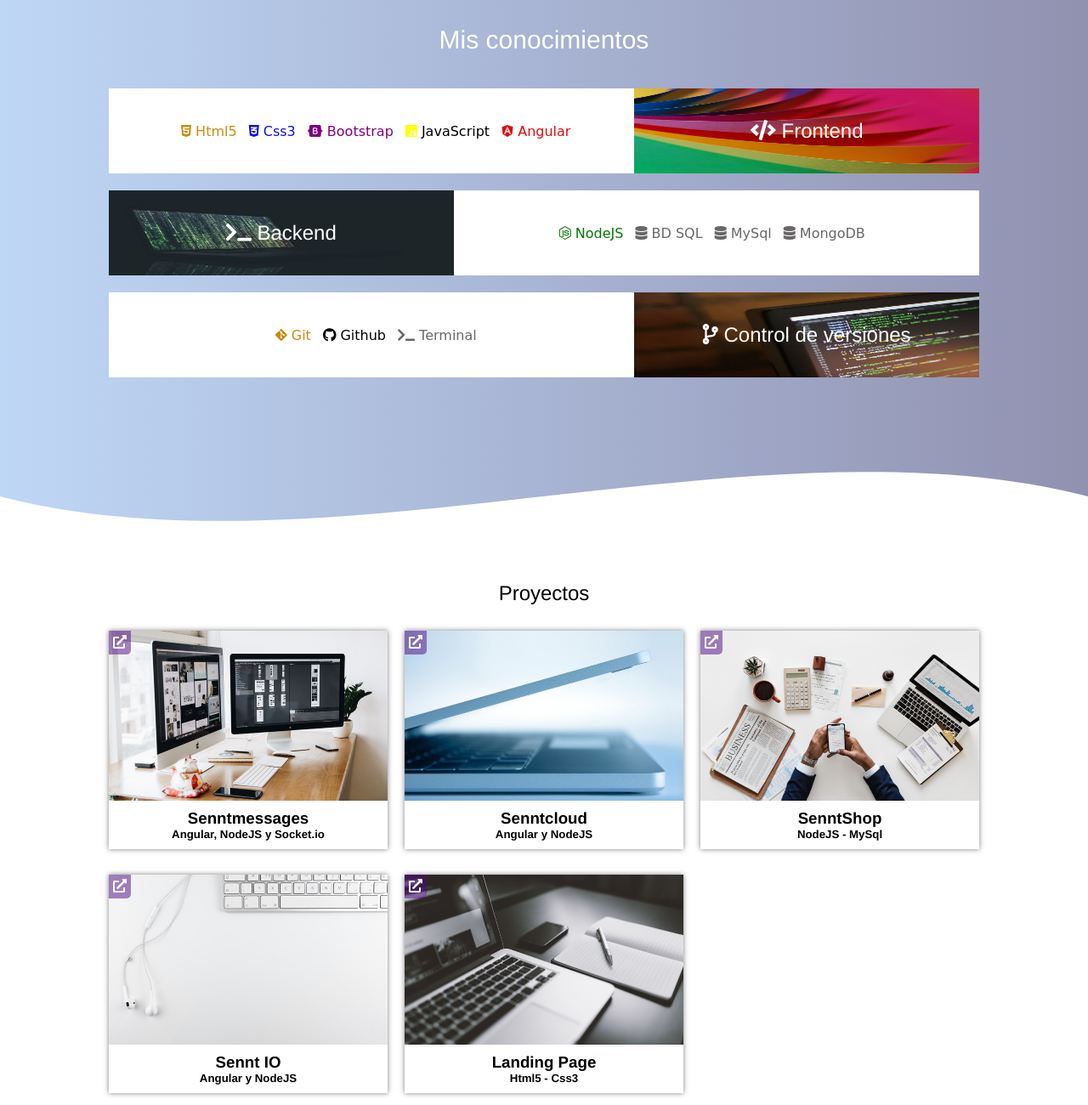
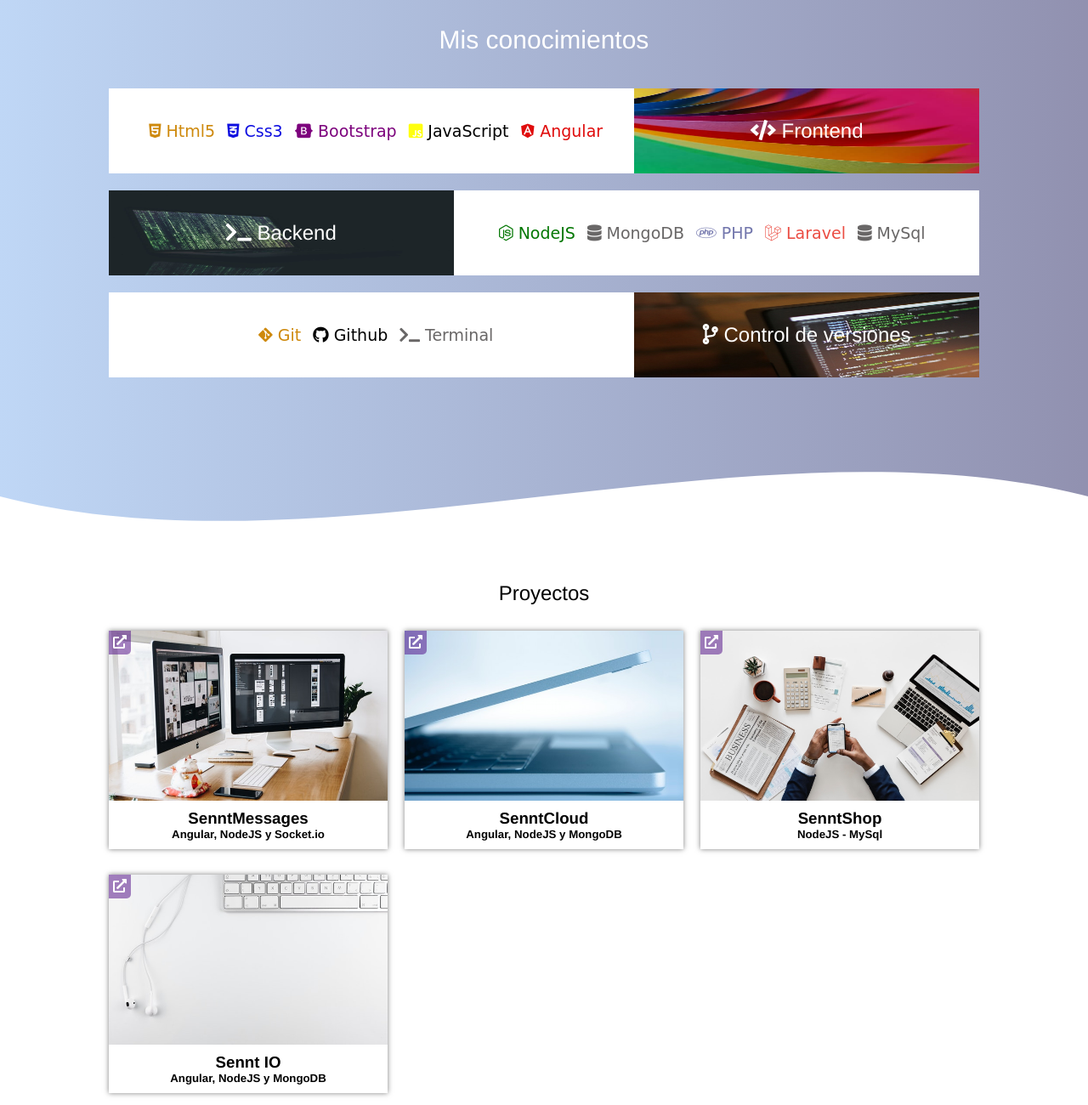
Before and after one commit to Sennt03/Portafolio, a plain HTML site: page index.html in a window 1280 px wide. Shown: the part 1100-2400 px from the top of the page at 85% size. Drawn offline with Linux system fonts and the light colour scheme; files whose address does not match are found by name.

Commit message:
Update links to projects

```diff
--- a/index.html
+++ b/index.html
@@ -68,9 +68,10 @@
                     <div class="div-conocimientos">
                         <ul>
                             <li class="green"><i class="fab fa-node-js"></i> NodeJS</li>
-                            <li class="gray"><i class="fas fa-database"></i> BD SQL</li>
+                            <li class="gray"><i class="fas fa-database"></i> MongoDB</li>
+                            <li class="php"><i class="fab fa-php"></i> PHP</li>
+                            <li class="laravel"><i class="fab fa-laravel"></i> Laravel</li>
                             <li class="gray"><i class="fas fa-database"></i> MySql</li>
-                            <li class="gray"><i class="fas fa-database"></i> MongoDB</li>
                         </ul>
                     </div>
                 </div>
@@ -97,7 +98,7 @@
         <label for="btn-modal" class="lbl-modal">Añadir</label>
         <div class="modal">
             <div class="contenedor-modal">
-                <img id="img-modal" src="file:///C:/Users/David/Practicas/00.Dise%C3%B1os/Guiadas/01.CSS/img/img1.jpg">
+                <img id="img-modal" src="">
                 <label for="btn-modal"><i class="fas fa-times"></i></label>
                 <a target="blank" id="github-modal" href="#"><i class="fab fa-github"></i></a>
                 <a target="blank" id="link-modal" href="#" class="link-2"><i class="fas fa-link"></i></a>
@@ -117,7 +118,7 @@
                     <label for="5" class="abrir"><i class="fas fa-external-link-alt"></i></label>
                     <img src="./img/senntblog.jpg">
                     <div class="text-proyectos">
-                        <h3>Senntmessages</h3>
+                        <h3>SenntMessages</h3>
                         <h5>Angular, NodeJS y Socket.io</h5>
                     </div>
                     <div class="hover-galeria">
@@ -134,8 +135,8 @@
                     <label for="1" class="abrir"><i class="fas fa-external-link-alt"></i></label>
                     <img src="./img/senntcloud.jpg">
                     <div class="text-proyectos">
-                        <h3>Senntcloud</h3>
-                        <h5>Angular y NodeJS</h5>
+                        <h3>SenntCloud</h3>
+                        <h5>Angular, NodeJS y MongoDB</h5>
                     </div>
                     <div class="hover-galeria">
                         <div class="modal-proyecto">
@@ -169,7 +170,7 @@
                     <img src="./img/senntio.jpg">
                     <div class="text-proyectos">
                         <h3>Sennt IO</h3>
-                        <h5>Angular y NodeJS</h5>
+                        <h5>Angular, NodeJS y MongoDB</h5>
                     </div>
                     <div class="hover-galeria">
                         <div class="modal-proyecto">
@@ -180,7 +181,7 @@
                     </div>
                 </div>
 
-                <div class="imagen-port">
+                <!-- <div class="imagen-port">
                     <input class="input-hover" type="checkbox" name="4" id="4">
                     <label for="4" class="abrir"><i class="fas fa-external-link-alt"></i></label>
                     <img src="./img/landingpage.jpg">
@@ -195,7 +196,7 @@
                             <p _id="4" class="detalles">Detalles</p>
                         </div>
                     </div>
-                </div>
+                </div> -->
 
             </div>
         </section>
@@ -225,9 +226,12 @@
                 </div>
             </div>
         </div>
-        <h3>David Ruiz &copy; 2022</h3>
+        <h3 id="copy">David Ruiz</h3>
     </footer>
 
     <script src="./js/modal.js"></script>
+    <script>
+        document.getElementById('copy').innerHTML = `David Ruiz &copy; ${new Date().getFullYear()}`
+    </script>
 </body>
 </html>
--- a/js/modal.js
+++ b/js/modal.js
@@ -1,24 +1,24 @@
 const githubLink = 'https://github.com/Sennt03/'
 
 const img1 = './img/senntcloud.jpg'
-const github1 = githubLink + 'Mean-Stack-Nube-Online'
-const link1 = 'https://senntcloud.herokuapp.com'
+const github1 = githubLink + 'Angular-Node-Nube-Online'
+const link1 = 'https://senntcloud.up.railway.app'
 const nombre1 = 'SenntCloud'
-const tecnologias1 = 'Mean Stack'
+const tecnologias1 = 'Angular, NodeJS y MongoDB'
 const descripcion1 = 'Sistema de nube online donde puedes subir tus archivos, subir imagenes, crear carpetas y desde cualquier dispositivo solo iniciando sesion puedes descargarlos'
 
 const img2 = './img/senntshop.jpg'
 const github2 = githubLink + 'NodeJS-Sistema-Tienda-Online'
-const link2 = 'https://senntshop.herokuapp.com'
+const link2 = 'https://senntshop.up.railway.app'
 const nombre2 = 'SenntShop'
 const tecnologias2 = 'NodeJS y MySql'
 const descripcion2 = 'Sistema de tienda online con NodeJS, javascript moderno y subida de imagenes a cloudinary'
 
 const img3 = './img/senntio.jpg'
-const github3 = githubLink + 'MeanStack-Mini-red-social'
+const github3 = githubLink + 'Angular-Node-Mini-red-social'
 const link3 = 'https://sennt-io.herokuapp.com'
 const nombre3 = 'SenntIO'
-const tecnologias3 = 'Mean Stack'
+const tecnologias3 = 'Angular, NodeJS y MongoDB'
 const descripcion3 = 'Mini red social con Angular, NodeJS y MongoDB. Puedes añadir, editar y borrar publicaciones - Configuracion de perfil - Vista de perfil de todos los usuarios y mas'
 
 const img4 = './img/landingpage.jpg'
@@ -30,10 +30,10 @@ const descripcion4 = 'Landing page simple con css flexbox y css grid'
 
 const img5 = './img/senntblog.jpg'
 const github5 = githubLink + 'Angular-Node-SenntMessages'
-const link5 = 'https://sennt03.github.io/Senntmessages'
+const link5 = 'https://senntmessages.up.railway.app/'
 const nombre5 = 'Sennt Messages'
 const tecnologias5 = 'Angular, NodeJS y Socket.io'
-const descripcion5 = 'App de chat en tiempo real con socket.io (Clon de whatsapp). Contiene creacion de chats, configuracion de perfil, buscador de ususarios, envia mensajes e imagenes. La app esta modularizada, con lazy loading y estrategia de precarga de modulos, tambien use formularios reactivos con validaciones asincronas y NGRX para el manejo del estado en la aplicacion. (Mas detalles en el readme del repositorio)'
+const descripcion5 = 'App de chat en tiempo real con socket.io (Clon de whatsapp). Contiene creacion de chats, configuracion de perfil, buscador de ususarios, envia mensajes, audios, ubicacion, archivos e imagenes. La app esta modularizada, incluye lazy loading y estrategia de precarga de modulos, también use formularios reactivos con validaciones asincronas y NGRX para el manejo del estado en la aplicacion. (Mas detalles en el readme del repositorio)'
 
 const btns = document.querySelectorAll('.detalles')
 
--- a/style.css
+++ b/style.css
@@ -44,6 +44,14 @@ ul{
 
 .light-blue{
     color: #00c1ff;
+}
+
+.php{
+    color: #7377ad;
+}
+
+.laravel{
+    color: #eb4d43;
 }
 
 .gray{
@@ -554,6 +562,11 @@ header{
         width: 40%;
     }
 
+    .div-conocimientos li{
+        font-size: 18px;
+    }
+
+
     /* PROYECTOS */
     .galeria-port{
         display: grid;
@@ -591,6 +604,10 @@ header{
     /* CONOCIMIENTOS */
     .cont-conocimientos{
         padding: 0px 0 0 10px;
+    }
+
+    .div-conocimientos li{
+        font-size: 19px;
     }
 
     /* PROYECTOS */
```
